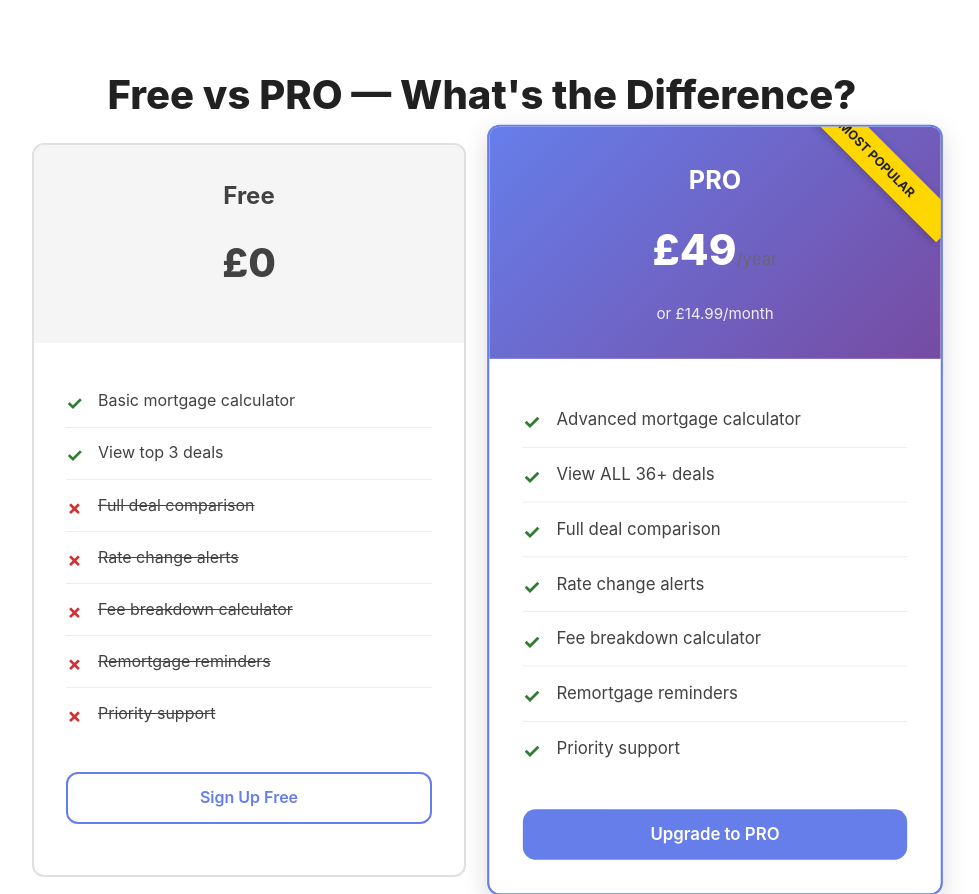
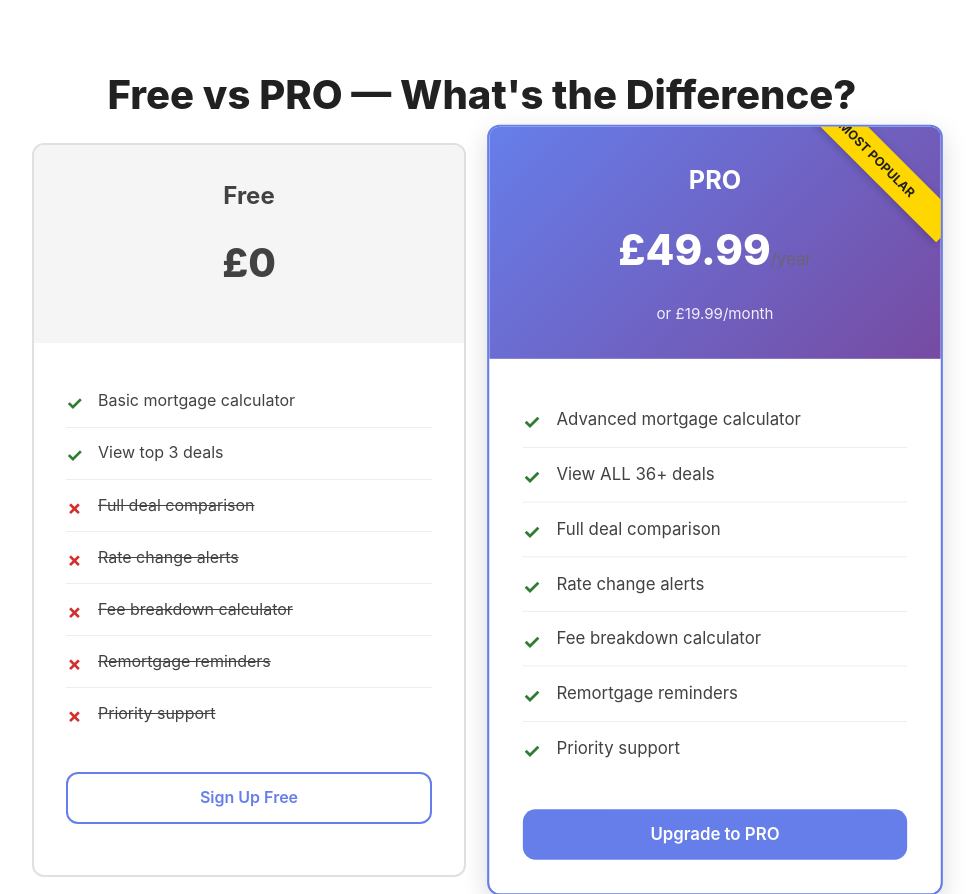
Before and after one commit to namenotav/mortgagemaster, a Flask app: page / in a window 1280 px wide. Shown: the part 2722-3616 px from the top of the page, without its empty margins (158-1137 px from the left). Run offline with Flask 3, Linux system fonts and the light colour scheme; some libraries are stand-ins or nearby versions.

Commit message:
Update subscription pricing: £14.99→£19.99 and £49→£49.99
- Update config.py: PRO_MONTHLY_PRICE 1499→1999, PRO_ONETIME_PRICE 4900→4999
- Update main.py comment for monthly payment route
- Update all templates with new pricing display:
  - upgrade.html: Both yearly and monthly pricing
  - dashboard.html: Upgrade buttons
  - index.html: Comparison table and promo section
  - base.html: Schema.org priceRange and footer promo
  - bad_credit_help.html, mortgage_tips.html: Upgrade CTAs
  - search_results.html: All upgrade links throughout

```diff
--- a/config.py
+++ b/config.py
@@ -71,8 +71,8 @@ class Config:
     STRIPE_MONTHLY_PRICE_ID = os.environ.get('STRIPE_MONTHLY_PRICE_ID') or 'price_1STXbDD2EDcoPFLN6hEU2gS9'
 
     # Pricing (in pence)
-    PRO_ONETIME_PRICE = 4900  # £49.00
-    PRO_MONTHLY_PRICE = 1499  # £14.99
+    PRO_ONETIME_PRICE = 4999  # £49.99
+    PRO_MONTHLY_PRICE = 1999  # £19.99
 
     # ==============================
     # 🌍 Site Info
--- a/main.py
+++ b/main.py
@@ -530,7 +530,7 @@ def register_routes(app):
             flash('Payment system error. Please try again later.', 'danger')
             return redirect(url_for('upgrade'))
 
-    # MONTHLY PAYMENT (£14.99/month)
+    # MONTHLY PAYMENT (£19.99/month)
     @app.route('/upgrade_monthly')
     @login_required
     def upgrade_monthly():
--- a/templates/bad_credit_help.html
+++ b/templates/bad_credit_help.html
@@ -296,7 +296,7 @@
                 <li>✅ TRUE cost calculator including all fees</li>
                 <li>✅ Automatic monitoring - we alert you when rates drop</li>
             </ul>
-            <a href="{{ url_for('upgrade') }}" class="btn-primary">Upgrade to PRO - £49/year</a>
+            <a href="{{ url_for('upgrade') }}" class="btn-primary">Upgrade to PRO - £49.99/year</a>
             <p class="money-back-small">💸 7-day money-back guarantee</p>
         </div>
     </div>
--- a/templates/base.html
+++ b/templates/base.html
@@ -54,7 +54,7 @@
       "url": "https://mortgagedealshub.co.uk",
       "description": "MortgageDealsHub helps UK homebuyers find the best mortgage deals, compare true costs, and track rate changes.",
       "areaServed": { "@type": "Country", "name": "United Kingdom" },
-      "priceRange": "Free - £49"
+      "priceRange": "Free - £49.99"
     }
     </script>
 
@@ -148,7 +148,7 @@
         <h2>Upgrade to Pro — Save Even More</h2>
         <p>
           Unlock unlimited deal alerts, advanced calculators, and lifetime tracking for just
-          <strong>£14.99/month</strong> or <strong>£49/year</strong>.
+          <strong>£19.99/month</strong> or <strong>£49.99/year</strong>.
         </p>
         <a href="{{ url_for('upgrade') }}" class="btn-upgrade">See Pro Plans →</a>
       </div>
--- a/templates/dashboard.html
+++ b/templates/dashboard.html
@@ -71,9 +71,9 @@
                         <li>✅ Real-time rate alerts</li>
                         <li>✅ Priority support</li>
                     </ul>
-                    <a href="{{ url_for('upgrade_yearly') }}" class="btn-primary btn-block">Upgrade for £49</a>
+                    <a href="{{ url_for('upgrade_yearly') }}" class="btn-primary btn-block">Upgrade for £49.99</a>
                     <!-- Monthly Subscription Option -->
-                    <a href="{{ url_for('upgrade_monthly') }}" class="btn-secondary btn-block">Subscribe for £14.99/month</a>
+                    <a href="{{ url_for('upgrade_monthly') }}" class="btn-secondary btn-block">Subscribe for £19.99/month</a>
                 </div>
                 {% endif %}
             </div>
--- a/templates/index.html
+++ b/templates/index.html
@@ -58,7 +58,7 @@
   "url": "https://mortgagedealshub.co.uk",
   "description": "MortgageDealsHub helps UK homebuyers find the best mortgage deals, compare true costs, and track rate changes.",
   "areaServed": { "@type": "Country", "name": "United Kingdom" },
-  "priceRange": "Free - £49"
+  "priceRange": "Free - £49.99"
 }
 </script>
 
@@ -331,8 +331,8 @@
                 <div class="comparison-badge">MOST POPULAR</div>
                 <div class="comparison-header pro-header">
                     <h3>PRO</h3>
-                    <p class="price">£49<span>/year</span></p>
-                    <p class="price-note">or £14.99/month</p>
+                    <p class="price">£49.99<span>/year</span></p>
+                    <p class="price-note">or £19.99/month</p>
                 </div>
                 <ul class="comparison-features">
                     <li class="feature-yes">Advanced mortgage calculator</li>
@@ -427,7 +427,7 @@
         <h2>Upgrade to Pro — Save Even More</h2>
         <p>
           Unlock unlimited deal alerts, advanced calculators, and lifetime tracking for just
-          <strong>£14.99/month</strong> or <strong>£49/year</strong>.
+          <strong>£19.99/month</strong> or <strong>£49.99/year</strong>.
         </p>
         <a href="{{ url_for('upgrade') }}" class="btn-upgrade">See Pro Plans →</a>
       </div>
--- a/templates/mortgage_tips.html
+++ b/templates/mortgage_tips.html
@@ -230,7 +230,7 @@
                 <li>✅ Template letters (gifted deposit, credit dispute, etc.)</li>
                 <li>✅ Direct access to specialist broker partnerships</li>
             </ul>
-            <a href="{{ url_for('upgrade') }}" class="btn-primary">Upgrade to PRO - £49/year</a>
+            <a href="{{ url_for('upgrade') }}" class="btn-primary">Upgrade to PRO - £49.99/year</a>
         </div>
     </div>
 </section>
--- a/templates/upgrade.html
+++ b/templates/upgrade.html
@@ -15,7 +15,7 @@
             <div class="pricing-card featured">
                 <h2>Yearly Plan</h2>
                 <p class="price">
-                    £49 <span>/ year</span>
+                    £49.99 <span>/ year</span>
                 </p>
                 <p class="tagline">Best for serious buyers & remortgagers</p>
 
@@ -36,7 +36,7 @@
             <div class="pricing-card">
                 <h2>Monthly Plan</h2>
                 <p class="price">
-                    £14.99 <span>/ month</span>
+                    £19.99 <span>/ month</span>
                 </p>
                 <p class="tagline">Try it while you’re house hunting</p>
 
@@ -54,7 +54,7 @@
 
         <!-- VALUE MESSAGE -->
         <p class="small text-center">
-            ⚡ Launch offer — Yearly plan only £49/year for full access.<br>
+            ⚡ Launch offer — Yearly plan only £49.99/year for full access.<br>
             Join now to lock in this founding member price before we add new features.
         </p>
 
```
Also changed, not shown: templates/search_results.html (+4 -4 lines).
